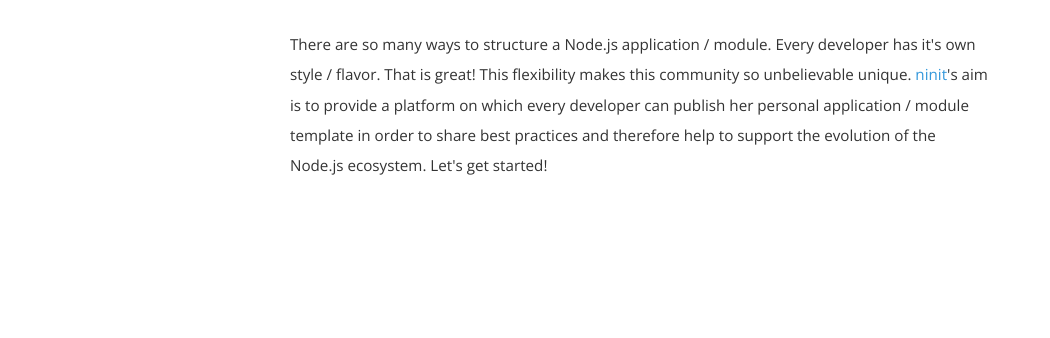
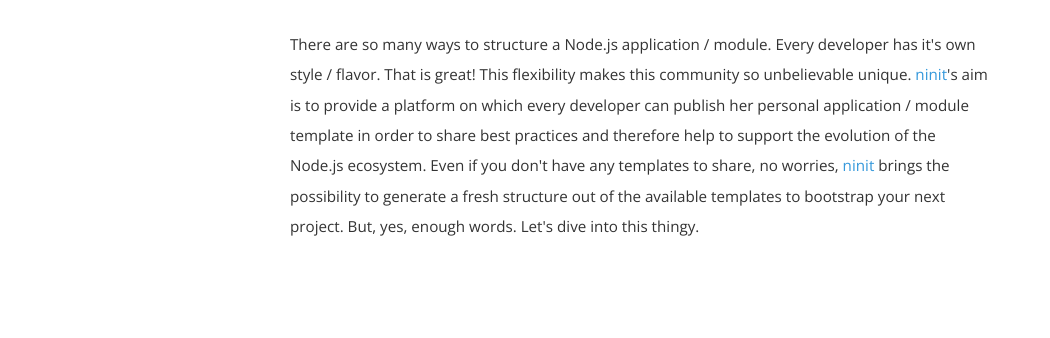
Before and after one commit to akoenig/ninit, a plain HTML site: page index.html in a window 1280 px wide. Shown: the part 690-1028 px from the top of the page, without its empty margins (0-1050 px from the left). Drawn offline with nearby package versions, Linux system fonts and the light colour scheme.

Commit message:
Rewritten the description a little bit.

```diff
--- a/index.html
+++ b/index.html
@@ -32,7 +32,7 @@
                     <h3 class="fragment-title">About</h3>
                 </header>
 
-                <p class="fragment-paragraph">There are so many ways to structure a Node.js application / module. Every developer has it's own style / flavor. That is great! This flexibility makes this community so unbelievable unique. <a href="https://github.com/akoenig/ninit">ninit</a>'s aim is to provide a platform on which every developer can publish her personal application / module template in order to share best practices and therefore help to support the evolution of the Node.js ecosystem. Let's get started!</p>
+                <p class="fragment-paragraph">There are so many ways to structure a Node.js application / module. Every developer has it's own style / flavor. That is great! This flexibility makes this community so unbelievable unique. <a href="https://github.com/akoenig/ninit">ninit</a>'s aim is to provide a platform on which every developer can publish her personal application / module template in order to share best practices and therefore help to support the evolution of the Node.js ecosystem. Even if you don't have any templates to share, no worries, <a href="https://github.com/akoenig/ninit">ninit</a> brings the possibility to generate a fresh structure out of the available templates to bootstrap your next project. But, yes, enough words. Let's dive into this thingy.</p>
             </section>
 
             <section id="install" class="fragment">
```
